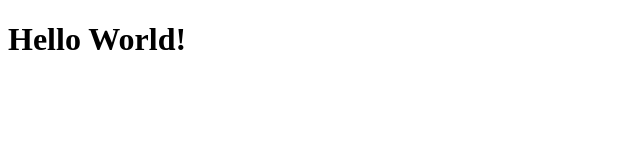
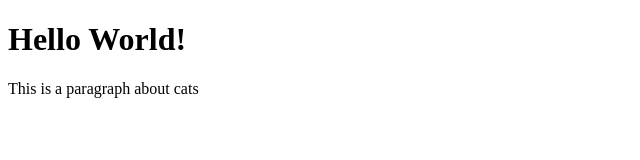
Before and after one commit to Seyha-Soeurn/git_session_act, a plain HTML site: page index.html in a window 1280 px wide. Shown: the whole page, without its empty margins (0-640 px from the left). Drawn offline with Linux system fonts and the light colour scheme.

Commit message:
Add a paragraph about cats

```diff
--- a/index.html
+++ b/index.html
@@ -8,5 +8,6 @@
 </head>
 <body>
     <h1>Hello World!</h1>
+    <p>This is a paragraph about cats</p>
 </body>
 </html>
```
